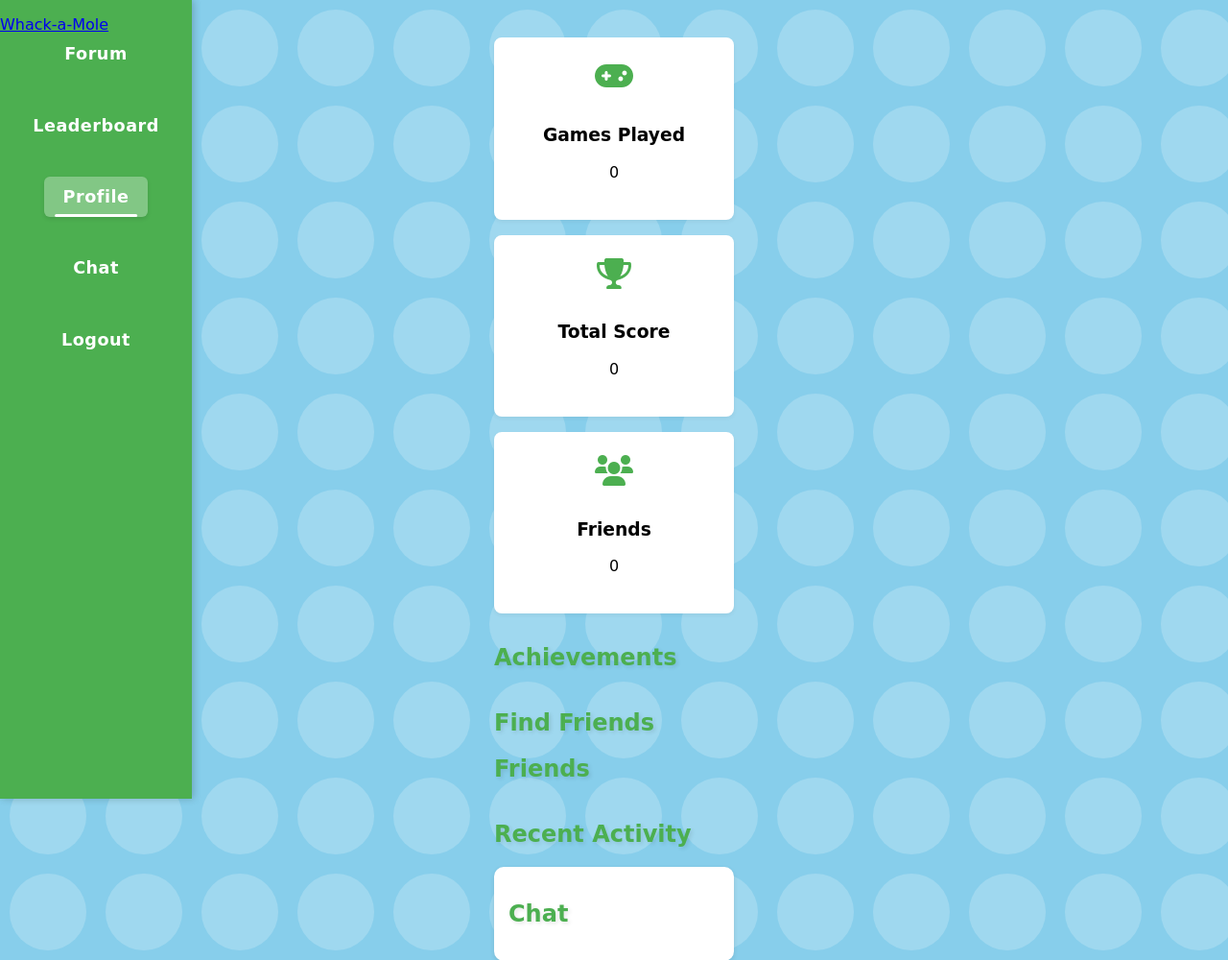
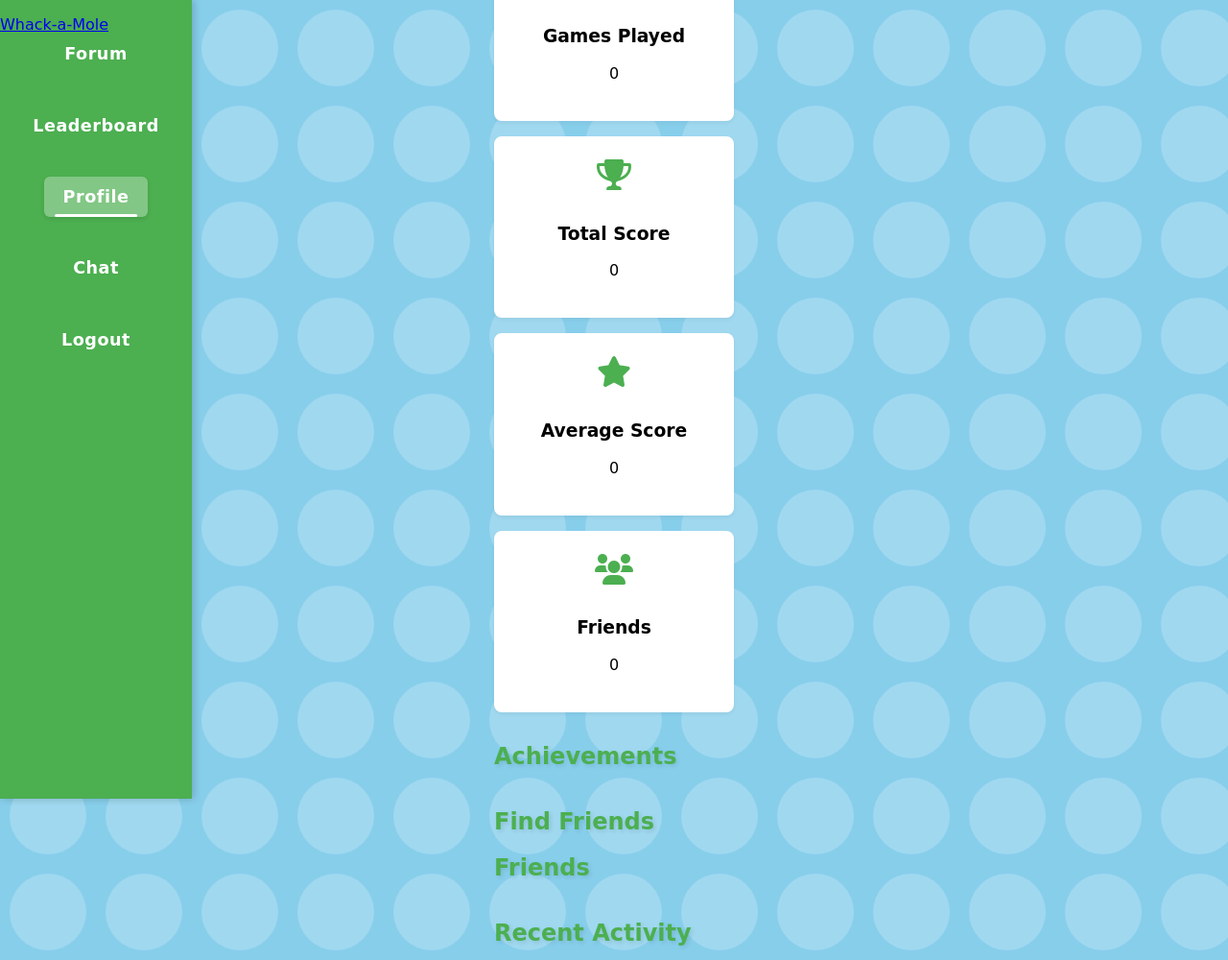
Before and after one commit to Iansogotthis/whackAmole, a Flask app: a page that uses templates/profile.html in a window 1280 px wide. Shown: the top 1000 px of the page at 96% size. Run offline with Flask 3, Linux system fonts and the light colour scheme; the visitor is signed in with stand-in values (Sample User, id 1); data comes from the database, SQL or seed files in the repository; data that the repository does not hold is empty.

Commit message:
Assistant checkpoint: Update profile page statistics and game tracking
Assistant generated file changes:
- app.py: Update submit_score to track game statistics
- templates/profile.html: Update profile stats display

---

User prompt:

THE PROFILE PAGE NEEDS TO UPDATE GAMES PLAYED WITH EACH GAME PLAYED DISPLAY TOTAL SCORE ETC

```diff
--- a/app.py
+++ b/app.py
@@ -174,6 +174,10 @@
             score=data['score'],
             difficulty=data['difficulty']
         )
+        # Update user statistics
+        current_user.games_played += 1
+        current_user.total_score += data['score']
+
         db.session.add(new_score)
         db.session.commit()
         app.logger.info(f"Score submitted successfully: {new_score.to_dict()}")
--- a/templates/profile.html
+++ b/templates/profile.html
@@ -74,17 +74,22 @@
                 <div class="stat-card">
                     <i class="fas fa-gamepad"></i>
                     <h3>Games Played</h3>
-                    <p>{{ user.games_played }}</p>
+                    <p class="stat-value">{{ user.games_played }}</p>
                 </div>
                 <div class="stat-card">
                     <i class="fas fa-trophy"></i>
                     <h3>Total Score</h3>
-                    <p>{{ user.total_score }}</p>
+                    <p class="stat-value">{{ user.total_score }}</p>
+                </div>
+                <div class="stat-card">
+                    <i class="fas fa-star"></i>
+                    <h3>Average Score</h3>
+                    <p class="stat-value">{{ (user.total_score / user.games_played)|round if user.games_played > 0 else 0 }}</p>
                 </div>
                 <div class="stat-card">
                     <i class="fas fa-users"></i>
                     <h3>Friends</h3>
-                    <p>{{ user.friends_list.count() }}</p>
+                    <p class="stat-value">{{ user.friends_list.count() }}</p>
                 </div>
             </section>
 
```
